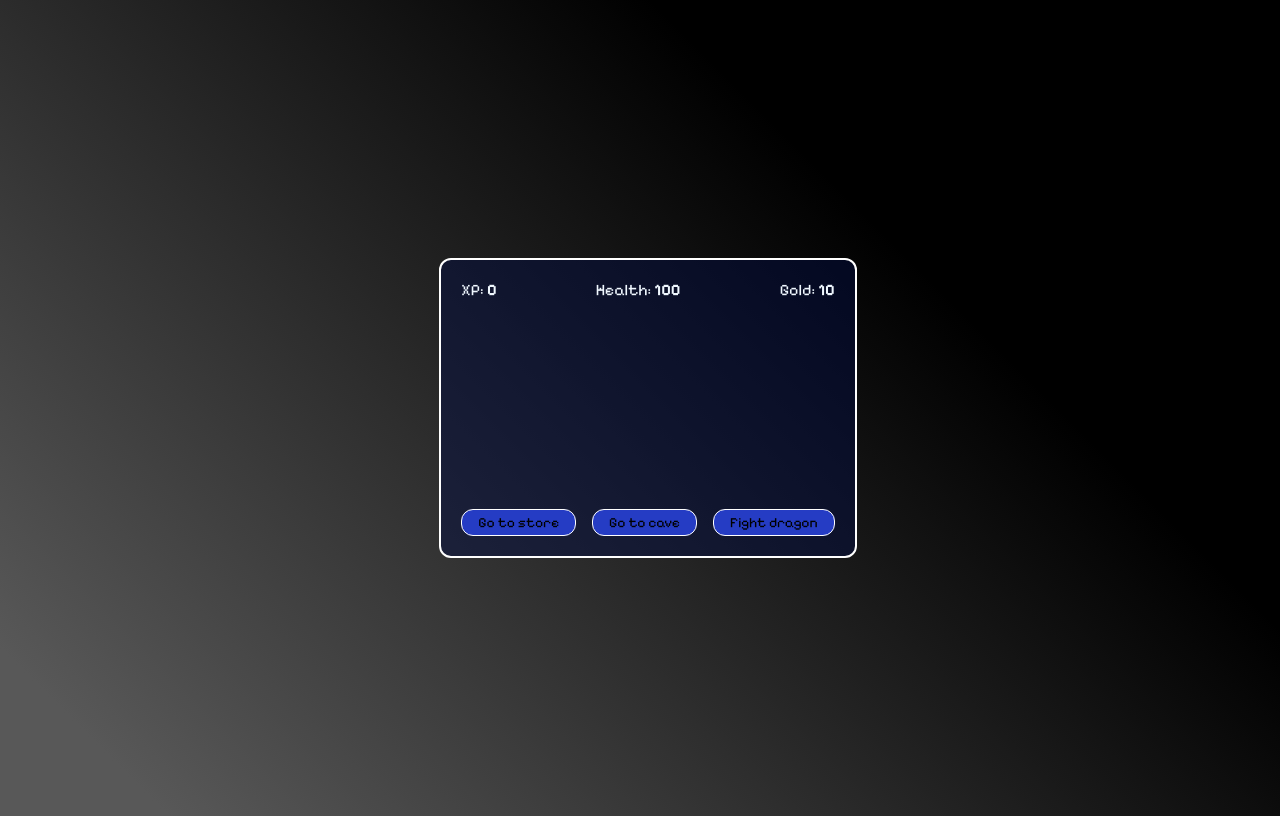
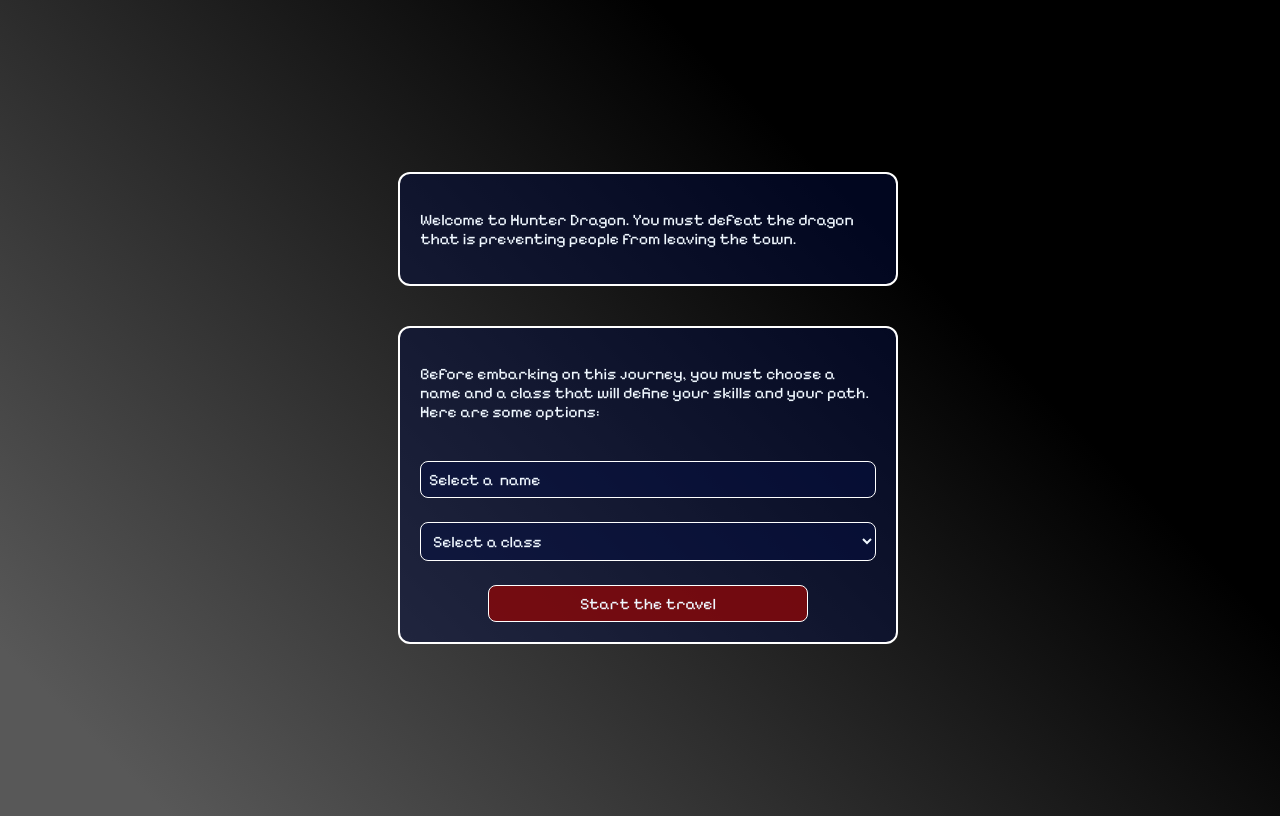
Before and after one commit to SantiagoZ13/javascriptExercises, a website: page free-code-camp/index.html in a window 1280 px wide. Drawn offline with Linux system fonts and the light colour scheme.

Commit message:
style and player name form

```diff
--- a/free-code-camp/index.html
+++ b/free-code-camp/index.html
@@ -27,5 +27,31 @@
         </div>
       </div>
     </div>
+    <div class="message-container">
+      <p>
+        Welcome to Hunter Dragon. You must defeat the dragon that is preventing
+        people from leaving the town.
+      </p>
+    </div>
+    <form class="form-stats-container">
+      <p>
+        Before embarking on this journey, you must choose a name and a class
+        that will define your skills and your path. Here are some options:
+      </p>
+      <input
+        type="text"
+        class="player-name"
+        required
+        placeholder="Select a  name"
+      />
+      <select class="player-class" required>
+        <option value="">Select a class</option>
+        <option value="warrior">Warrior</option>
+        <option value="archer">Archer</option>
+        <option value="mage">Mage</option>
+      </select>
+      <button type="button" class="btn-start">Start the travel</button>
+    </form>
+    <script src="script.js"></script>
   </body>
 </html>
--- /dev/null
+++ b/free-code-camp/script.js
@@ -0,0 +1,17 @@
+let playerName = document.querySelector(".player-name");
+let playerClass = document.querySelector(".player-class");
+let btnStart = document.querySelector(".btn-start");
+
+let messageContainer = document.querySelector(".message-container");
+let formContainer = document.querySelector(".form-stats-container");
+let gameContainer = document.querySelector(".game-container");
+
+btnStart.addEventListener("click", () => {
+  if (playerName.value === "" || playerClass.value === "") {
+    alert("Please fill in all fields!");
+  } else {
+    formContainer.style.display = "none";
+    gameContainer.style.display = "flex";
+    messageContainer.innerHTML = `Welcome, ${playerName.value} the ${playerClass.value}. You must defeat the dragon that is preventing people from leaving the town. You are in the town square. Where do you want to go? Use the buttons above.`;
+  }
+});
--- a/free-code-camp/style.css
+++ b/free-code-camp/style.css
@@ -5,8 +5,12 @@
   font-family: "Pixelify Sans", sans-serif;
 }
 body {
-  display: grid;
-  place-items: center;
+  display: flex;
+  flex-direction: column;
+  justify-content: center;
+  align-items: center;
+  gap: 40px;
+  align-items: center;
   width: 100%;
   height: 100vh;
   background-image: linear-gradient(
@@ -15,11 +19,61 @@ body {
     rgb(0, 0, 0) 70%
   );
 }
+
+/* Form player name and class */
+.form-stats-container {
+  color: aliceblue;
+  display: flex;
+  flex-direction: column;
+  justify-content: space-around;
+  max-width: 500px;
+  min-width: 300px;
+  padding: 20px;
+  margin: 0 20px;
+  gap: 24px;
+  border: 2px solid #fff;
+  background-color: #040d417c;
+  border-radius: 12px;
+}
+.form-stats-container input,
+select,
+button {
+  padding: 8px;
+  border-radius: 8px;
+  border: 1px solid #fff;
+  background-color: #040d417c;
+  color: aliceblue;
+  max-width: 460px;
+  font-size: 16px;
+}
+.form-stats-container input::placeholder {
+  color: aliceblue;
+}
+.form-stats-container input:focus {
+  outline: none;
+}
+.form-stats-container button {
+  cursor: pointer;
+  background-color: #8d0707c7;
+  width: 70%;
+  margin: 0 auto;
+  transition: all 0.6s;
+}
+.form-stats-container button:hover {
+  background-color: #5a0505c7;
+  color: #b92c09e3;
+  border: 1px solid #000;
+  width: 90%;
+}
+
+/* Game container*/
 .game-container {
   display: flex;
+  display: none;
   flex-direction: column;
   justify-content: space-between;
   padding: 20px 20px;
+  margin: 0 20px;
   background: #040d417c;
   min-width: 300px;
   max-width: 500px;
@@ -54,17 +108,30 @@ body {
 .button1,
 .button2,
 .button3 {
-  border: 1px solid #fff;
+  border: 1px solid #8d8d8d;
   padding: 4px 16px;
   font-size: 14px;
   border-radius: 12px;
   cursor: pointer;
-  background-color: #253cc4;
+  background-color: #192777;
   transition: all 0.6s;
 }
 .button1:hover,
 .button2:hover,
 .button3:hover {
-  background-color: #0e29c2b7;
-  color: #fff;
+  background-color: #5a0505c7;
+  color: #b92c09e3;
+  border: 1px solid #000;
 }
+
+/* Message container */
+.message-container {
+  background-color: #040d417c;
+  margin: 0 20px;
+  padding: 20px;
+  min-width: 300px;
+  max-width: 500px;
+  border-radius: 12px;
+  border: 2px solid #fff;
+  color: aliceblue;
+}
```
Also changed, not shown: free-code-camp/indes.js (deleted).
